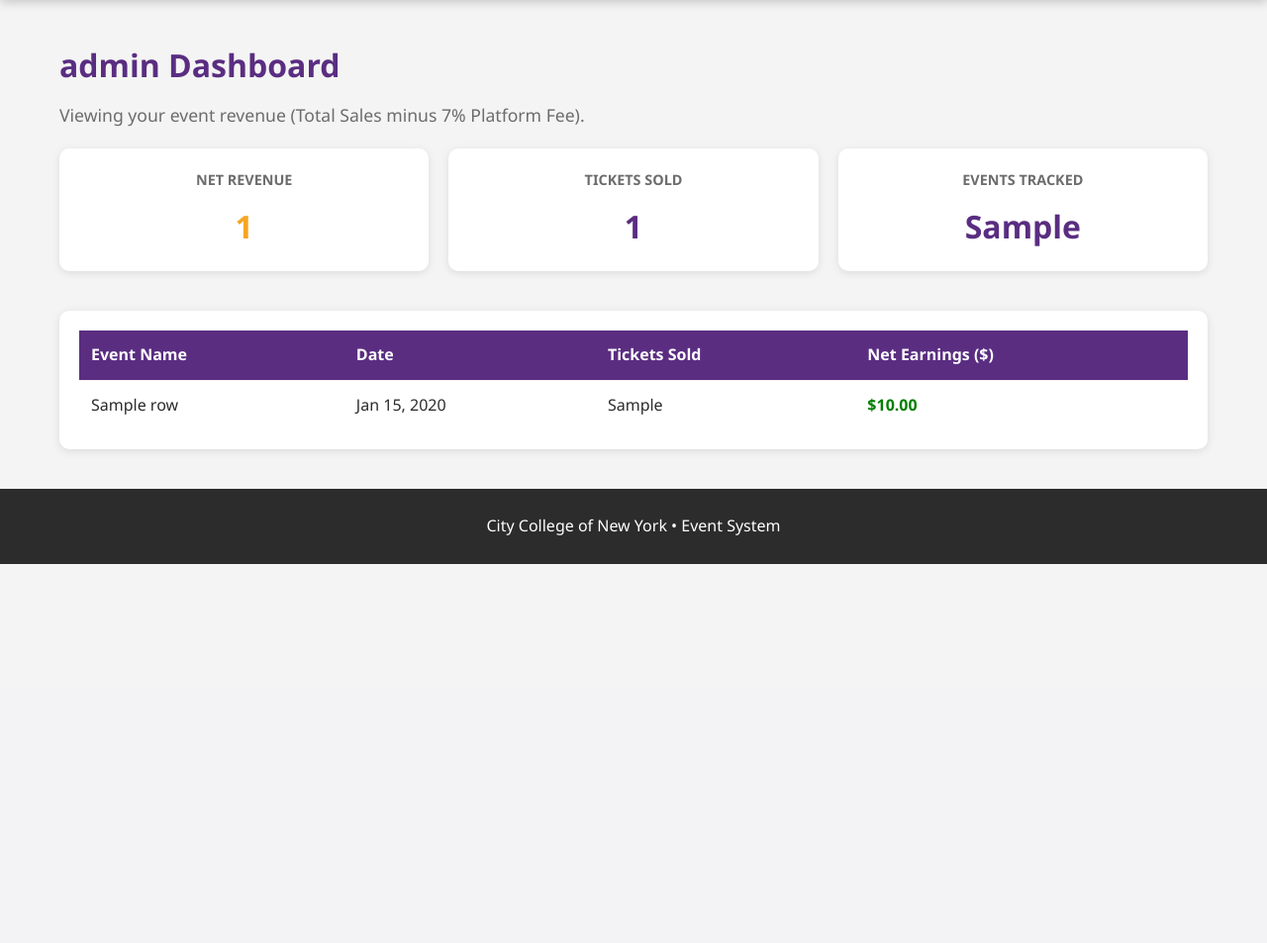
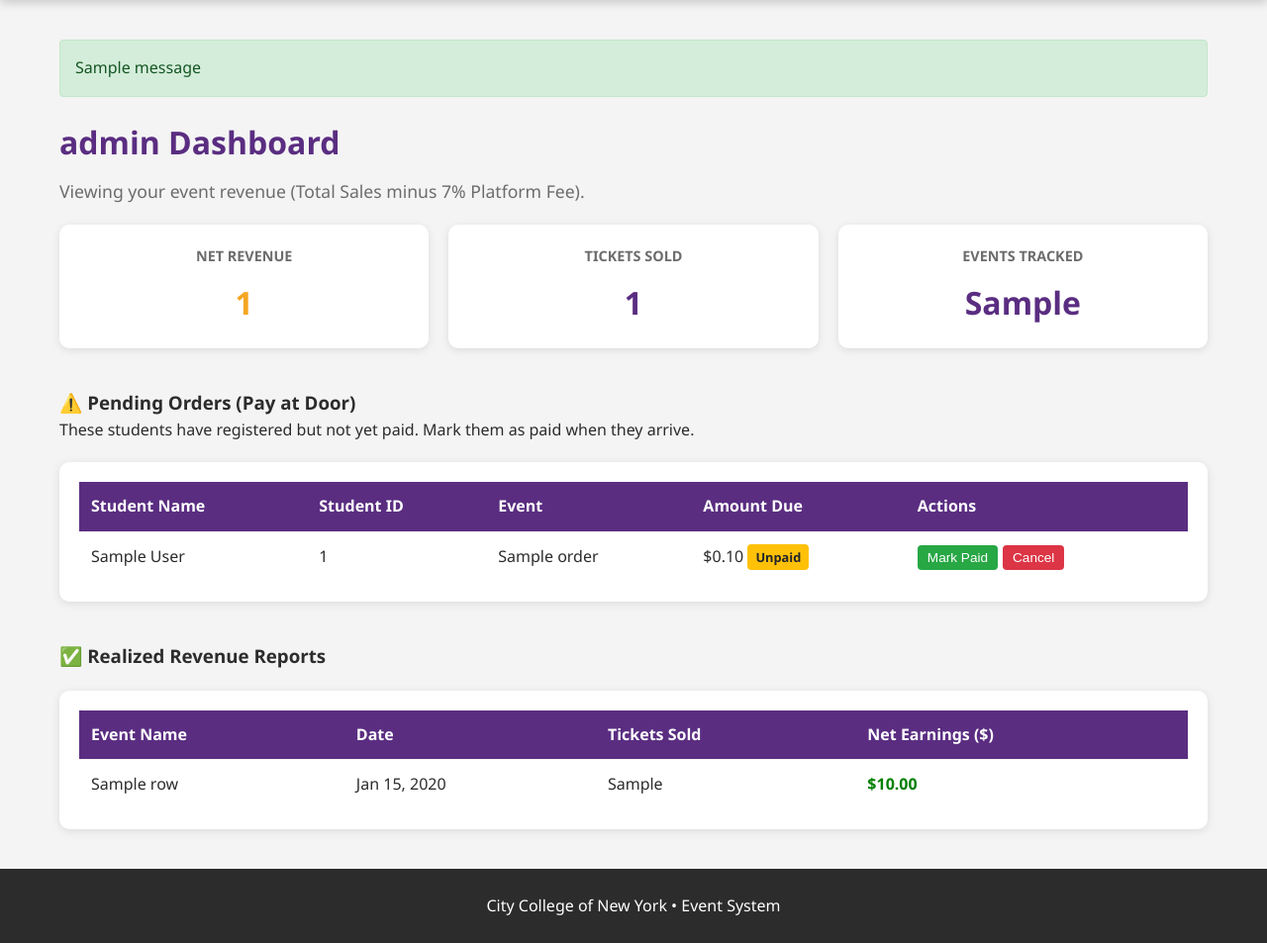
Before and after one commit to datasheng/csc336-teamproject-repo-2025, a Flask app: template templates/revenue.html in a window 1280 px wide. Shown: the part 106-1059 px from the top of the page at 99% size. Before the commit the page ends 676 px from the top, so only its background shows below. Run offline with Flask 3, Linux system fonts and the light colour scheme; the template is opened without the code that fills it: most values are stand-ins (such as "Sample title", 1, 10 or a date in 2020); one stand-in notice (Sample message) is shown.

Commit message:
Added Pending Orders management and fixed UI styles

```diff
--- a/app.py
+++ b/app.py
@@ -39,9 +39,7 @@ def close_db(e=None):
 def login_required(f):
     @wraps(f)
     def decorated_function(*args, **kwargs):
-        # Allow Admins OR Org Members
         if 'user_id' not in session:
-             # REDIRECT LOGIC: Send them to login, but remember where they wanted to go (next)
             return redirect(url_for('login_register', next=request.url))
         return f(*args, **kwargs)
     return decorated_function
@@ -67,7 +65,6 @@ def index():
 @app.route("/events")
 def event_list():
     db, cursor = get_db()
-    # Updated to fetch DESCRIPTION
     query = """
     SELECT e.event_id, e.title, e.venue, e.description, e.starts_at, e.ends_at, o.org_name, MIN(t.price_cents) as price_cents
     FROM events e
@@ -83,19 +80,16 @@ def event_list():
 
 @app.route("/login", methods=["GET", "POST"])
 def login_register():
-    # Capture the 'next' page if it exists (e.g., they tried to go to Create Event)
     next_url = request.args.get('next') or url_for('index')
 
     if request.method == "POST":
         db, cursor = get_db()
 
-        # --- REGISTER LOGIC (Organizations Only) ---
         if 'orgName' in request.form:
             org_name = request.form['orgName']
             email = request.form['orgEmail']
             raw_password = request.form['orgPassword']
 
-            # Check for duplicates first
             cursor.execute("SELECT user_id FROM users WHERE email = %s", (email,))
             if cursor.fetchone():
                 flash("This email is already registered. Please login.", "warning")
@@ -116,7 +110,6 @@ def login_register():
 
                 db.commit()
 
-                # Auto-login and go to Create Event
                 session['user_id'] = new_user_id
                 session['org_id'] = new_org_id
                 session['is_admin'] = False
@@ -127,7 +120,6 @@ def login_register():
                 db.rollback()
                 flash(f"Registration error: {err}", "danger")
 
-        # --- LOGIN LOGIC (Admin AND Org) ---
         elif 'loginEmail' in request.form:
             email = request.form['loginEmail']
             password = request.form['loginPassword']
@@ -139,7 +131,6 @@ def login_register():
                 session['user_id'] = user['user_id']
                 session['is_admin'] = bool(user.get('is_admin', False))
 
-                # If it's a regular user, find their org
                 if not session['is_admin']:
                     cursor.execute("SELECT org_id FROM org_members WHERE user_id = %s", (user['user_id'],))
                     membership = cursor.fetchone()
@@ -147,7 +138,6 @@ def login_register():
                         session['org_id'] = membership['org_id']
 
                 flash("Welcome back!", "success")
-                # REDIRECT LOGIC: Go to 'next' if it was set, otherwise Home
                 return redirect(next_url)
             else:
                 flash("Invalid email or password. Please try again.", "danger")
@@ -223,7 +213,6 @@ def register_for_event():
             cursor.execute("INSERT INTO payments (order_id, provider, status, amount_cents) VALUES (%s, %s, %s, %s)",
                            (order_id, provider, status, total_cost))
 
-            # REVENUE LOGIC: ADMIN GETS 7%
             platform_fee = int(total_cost * 0.07)
             cursor.execute("INSERT INTO revenue (order_id, platform_fee_cents, created_at) VALUES (%s, %s, NOW())",
                            (order_id, platform_fee))
@@ -253,7 +242,6 @@ def thank_you():
 @app.route("/create-event", methods=["GET", "POST"])
 @login_required
 def create_event():
-    # Only Orgs can create events
     if session.get('is_admin'):
         flash("Admins cannot create events.", "warning")
         return redirect(url_for('revenue_dashboard'))
@@ -263,7 +251,7 @@ def create_event():
         org_id = session['org_id']
 
         title = request.form['eventName']
-        description = request.form.get('eventDescription', '') # Capture Description
+        description = request.form.get('eventDescription', '')
         venue = request.form['eventLocation']
         starts_at_str = request.form['eventDate']
 
@@ -282,7 +270,7 @@ def create_event():
             cursor.callproc('CreateEventWithTicket', [
                 org_id,
                 title,
-                description, # Pass Description
+                description,
                 venue,
                 start_dt,
                 end_dt,
@@ -293,7 +281,7 @@ def create_event():
 
             db.commit()
             flash("Event created successfully!", "success")
-            return redirect(url_for('index')) # Redirect to Home after creation
+            return redirect(url_for('index'))
 
         except mysql.connector.Error as err:
             db.rollback()
@@ -302,21 +290,79 @@ def create_event():
 
     return render_template("create-event.html")
 
+# --- NEW: ORDER MANAGEMENT ROUTES ---
+
+@app.route("/update-order/<int:order_id>/<action>", methods=["POST"])
+@login_required
+def update_order_status(order_id, action):
+    db, cursor = get_db()
+
+    # 1. Verify Permission (Security Check)
+    # If Admin, they can edit anything. If Org, they must own the event.
+    is_admin = session.get('is_admin', False)
+    org_id = session.get('org_id')
+
+    # Fetch order details to check ownership
+    cursor.execute("""
+        SELECT e.org_id
+        FROM orders o
+        JOIN order_items oi ON o.order_id = oi.order_id
+        JOIN tickets t ON oi.ticket_id = t.ticket_id
+        JOIN events e ON t.event_id = e.event_id
+        WHERE o.order_id = %s
+    """, (order_id,))
+
+    order_data = cursor.fetchone()
+
+    if not order_data:
+        flash("Order not found.", "danger")
+        return redirect(url_for('revenue_dashboard'))
+
+    if not is_admin and (not org_id or order_data['org_id'] != org_id):
+        flash("Unauthorized action.", "danger")
+        return redirect(url_for('revenue_dashboard'))
+
+    # 2. Perform Action
+    if action == 'pay':
+        cursor.execute("UPDATE payments SET status = 'SUCCEEDED' WHERE order_id = %s", (order_id,))
+        flash(f"Order #{order_id} marked as PAID.", "success")
+    elif action == 'cancel':
+        cursor.execute("UPDATE payments SET status = 'FAILED' WHERE order_id = %s", (order_id,))
+        flash(f"Order #{order_id} has been CANCELLED.", "warning")
+
+    db.commit()
+    return redirect(url_for('revenue_dashboard'))
+
 @app.route("/revenue")
 @login_required
 def revenue_dashboard():
     db, cursor = get_db()
     is_admin = session.get('is_admin', False)
+    org_id = session.get('org_id')
 
     event_rows = []
+    pending_orders = []
 
+    # 1. FETCH REVENUE STATS (Existing Logic)
     if is_admin:
-        # ADMIN VIEW: See 7% of everything
         cursor.callproc('GetAdminRevenueReport')
         for result in cursor.stored_results():
             event_rows = result.fetchall()
 
-        # Calculate stats from rows
+        # Admin pending query (See ALL pending)
+        cursor.execute("""
+            SELECT o.order_id, u.full_name, u.student_id, e.title, p.amount_cents, o.created_at
+            FROM orders o
+            JOIN users u ON o.buyer_user_id = u.user_id
+            JOIN order_items oi ON o.order_id = oi.order_id
+            JOIN tickets t ON oi.ticket_id = t.ticket_id
+            JOIN events e ON t.event_id = e.event_id
+            JOIN payments p ON o.order_id = p.order_id
+            WHERE p.status = 'PENDING'
+            ORDER BY o.created_at DESC
+        """)
+        pending_orders = cursor.fetchall()
+
         total_rev = sum(row['revenue_cents'] for row in event_rows)
         total_tix = sum(row['tickets_sold'] for row in event_rows)
 
@@ -328,11 +374,23 @@ def revenue_dashboard():
         }
 
     else:
-        # ORG VIEW: See 93% of their own events
-        org_id = session.get('org_id')
         cursor.callproc('GetOrgRevenueReport', [org_id])
         for result in cursor.stored_results():
             event_rows = result.fetchall()
+
+        # Org pending query (See ONLY their events)
+        cursor.execute("""
+            SELECT o.order_id, u.full_name, u.student_id, e.title, p.amount_cents, o.created_at
+            FROM orders o
+            JOIN users u ON o.buyer_user_id = u.user_id
+            JOIN order_items oi ON o.order_id = oi.order_id
+            JOIN tickets t ON oi.ticket_id = t.ticket_id
+            JOIN events e ON t.event_id = e.event_id
+            JOIN payments p ON o.order_id = p.order_id
+            WHERE p.status = 'PENDING' AND e.org_id = %s
+            ORDER BY o.created_at DESC
+        """, (org_id,))
+        pending_orders = cursor.fetchall()
 
         total_rev = sum(row['revenue_cents'] for row in event_rows)
         total_tix = sum(row['tickets_sold'] for row in event_rows)
@@ -344,7 +402,11 @@ def revenue_dashboard():
             'events_hosted': len(event_rows)
         }
 
-    return render_template("revenue.html", stats=stats, event_rows=event_rows, is_admin=is_admin)
+    return render_template("revenue.html",
+                           stats=stats,
+                           event_rows=event_rows,
+                           pending_orders=pending_orders, # Pass pending orders to template
+                           is_admin=is_admin)
 
 if __name__ == "__main__":
     app.run(host='0.0.0.0', debug=True, port=5000)
--- a/templates/revenue.html
+++ b/templates/revenue.html
@@ -4,6 +4,27 @@
   <meta charset="UTF-8">
   <title>Revenue | CCNY Beavers</title>
   <link rel="stylesheet" href="{{ url_for('static', filename='styles.css') }}">
+  <style>
+    /* BUTTON STYLES */
+    .btn-sm { padding: 5px 10px; font-size: 0.85em; border: none; border-radius: 4px; cursor: pointer; color: white; transition: background 0.2s;}
+    .btn-success { background-color: #28a745; }
+    .btn-danger { background-color: #dc3545; }
+    .btn-success:hover { background-color: #218838; }
+    .btn-danger:hover { background-color: #c82333; }
+
+    /* BADGE STYLES */
+    .badge-pending { background: #ffc107; color: #212529; padding: 4px 8px; border-radius: 4px; font-size: 0.8em; font-weight: bold;}
+
+    /* LAYOUT */
+    .dashboard-section { margin-bottom: 40px; }
+
+    /* ALERT MESSAGE STYLES (The Fix) */
+    .alert { padding: 15px; margin-bottom: 20px; border: 1px solid transparent; border-radius: 4px; }
+    .alert-success { color: #155724; background-color: #d4edda; border-color: #c3e6cb; }
+    .alert-danger { color: #721c24; background-color: #f8d7da; border-color: #f5c6cb; }
+    .alert-warning { color: #856404; background-color: #fff3cd; border-color: #ffeeba; }
+    .alert-info { color: #0c5460; background-color: #d1ecf1; border-color: #bee5eb; }
+  </style>
 </head>
 <body>
   <header>
@@ -20,6 +41,19 @@
   </header>
 
   <main class="container">
+
+    {% with messages = get_flashed_messages(with_categories=true) %}
+      {% if messages %}
+        <div style="margin-bottom: 20px;">
+          {% for category, message in messages %}
+            <div class="alert alert-{{ category }}">
+              {{ message }}
+            </div>
+          {% endfor %}
+        </div>
+      {% endif %}
+    {% endwith %}
+
     <div class="section-header">
       <h2>{{ stats.role }} Dashboard</h2>
       {% if is_admin %}
@@ -44,6 +78,51 @@
       </div>
     </div>
 
+    <div class="dashboard-section">
+        <h3>⚠️ Pending Orders (Pay at Door)</h3>
+        <p class="text-muted">These students have registered but not yet paid. Mark them as paid when they arrive.</p>
+
+        <div class="table-container">
+            <table>
+            <thead>
+                <tr>
+                <th>Student Name</th>
+                <th>Student ID</th>
+                <th>Event</th>
+                <th>Amount Due</th>
+                <th>Actions</th>
+                </tr>
+            </thead>
+            <tbody>
+                {% for order in pending_orders %}
+                <tr>
+                <td>{{ order.full_name }}</td>
+                <td>{{ order.student_id }}</td>
+                <td>{{ order.title }}</td>
+                <td>${{ "{:,.2f}".format(order.amount_cents / 100) }} <span class="badge-pending">Unpaid</span></td>
+                <td>
+                    <div style="display: flex; gap: 5px;">
+                        <form action="{{ url_for('update_order_status', order_id=order.order_id, action='pay') }}" method="POST" style="display:inline;">
+                            <button type="submit" class="btn-sm btn-success" onclick="return confirm('Confirm payment received?');">Mark Paid</button>
+                        </form>
+
+                        <form action="{{ url_for('update_order_status', order_id=order.order_id, action='cancel') }}" method="POST" style="display:inline;">
+                            <button type="submit" class="btn-sm btn-danger" onclick="return confirm('Are you sure you want to cancel this ticket?');">Cancel</button>
+                        </form>
+                    </div>
+                </td>
+                </tr>
+                {% endfor %}
+                {% if not pending_orders %}
+                <tr><td colspan="5" style="text-align:center; color: #888; padding: 20px;">No pending orders found.</td></tr>
+                {% endif %}
+            </tbody>
+            </table>
+        </div>
+    </div>
+
+    <div class="dashboard-section">
+        <h3>✅ Realized Revenue Reports</h3>
         <div class="table-container">
         <table>
             <thead>
@@ -71,6 +150,7 @@
             </tbody>
         </table>
         </div>
+    </div>
   </main>
   <footer><p>City College of New York • Event System</p></footer>
 </body>
```
Lines whose indentation alone changed are shown as unchanged.
